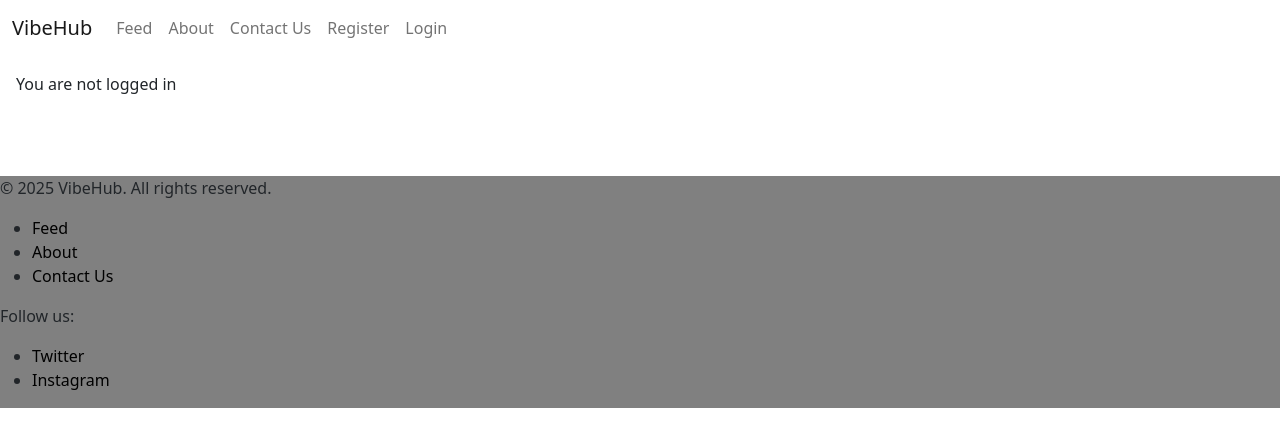
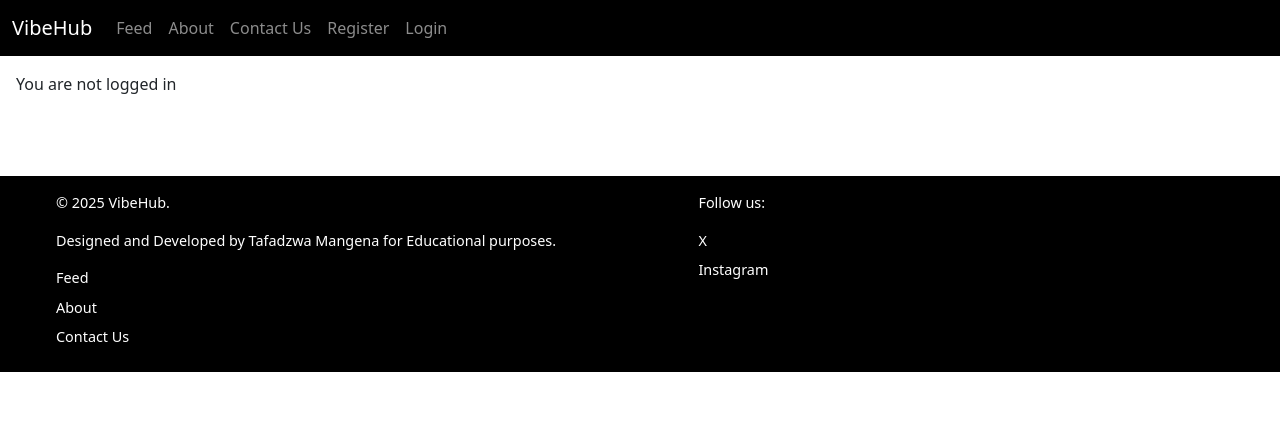
Before and after one commit to TafadzwaMangena/VibeHub, a Django app: page / in a window 1280 px wide. Shown: the top 447 px of the page. Run offline with Django 4.2, Linux system fonts and the light colour scheme; data that the repository does not hold is empty.

Commit message:
Update and style nav and footer

```diff
--- a/feed/templates/feed/index.html
+++ b/feed/templates/feed/index.html
@@ -104,7 +104,3 @@
 
 <!-- index.html content ends here -->
 {% endblock %}
-
-{% block copyright %}
-Designed and Developed by Tafadzwa Mangena
-{% endblock %}
--- a/static/css/style.css
+++ b/static/css/style.css
@@ -1,12 +1,21 @@
 
-/*------------------------nav-----------------------------------*/
+/*------------------------header-----------------------------------*/
 a {
     text-decoration: none;
     color: black;
 }
 
 .navbar {
-    background-color: gray;
+    color: #ffffff;
+}
+
+.navbar-brand {
+    color: #ffffff;
+}
+
+header {
+    background-color: #000000;
+    color: #ffffff;
 }
 
 /*--------------------------main--------------------------------*/
@@ -14,5 +23,45 @@ a {
 
 /*-------------------------footer-------------------------------*/
 footer {
-    background-color: gray;
+    background-color: #000000;
+    padding: 1rem;
+    font-size: 0.9rem;
 }
+
+.footer-container {
+    display: flex;
+    justify-content: space-between;
+    align-items: flex-start;
+    max-width: 1200px;
+    margin: 0 auto;
+    padding: 0 1rem;
+}
+
+.footer-left,
+.footer-right {
+    width: 45%;
+    color: #ffffff;
+}
+
+footer ul {
+    list-style: none;
+    padding: 0;
+    margin: 0;
+}
+
+footer ul li {
+    margin-bottom: 0.5rem;
+}
+
+footer a {
+    text-decoration: none;
+    color: #ffffff;
+}
+
+footer a:hover {
+    text-decoration: underline;
+}
+
+footer .footer-left p {
+    color: #ffffff;
+}
--- a/templates/base.html
+++ b/templates/base.html
@@ -33,7 +33,7 @@
 
     <!-- Navigation -->
     <header>
-        <nav class="navbar navbar-expand-lg navbar-light bg-white">
+        <nav class="navbar navbar-expand-lg navbar-dark">
             <div class="container-fluid">
                 <a class="navbar-brand" href="{% url 'feed' %}"><span class="brand">VibeHub</span></a>
                 <button class="navbar-toggler" type="button" data-bs-toggle="collapse" data-bs-target="#navbarText"
@@ -97,7 +97,8 @@
     <footer>
         <div class="footer-container">
             <div class="footer-left">
-                <p>&copy; {{ 2025 }} VibeHub. All rights reserved.</p>
+                <p>&copy; {{ 2025 }} VibeHub.</p>
+                <p>Designed and Developed by Tafadzwa Mangena for Educational purposes.</p>
                 <nav>
                     <ul>
                         <li><a href="{% url 'feed' %}">Feed</a></li>
@@ -109,7 +110,7 @@
             <div class="footer-right">
                 <p>Follow us:</p>
                 <ul>
-                    <li><a href="https://x.com/" aria-label="X">Twitter</a></li>
+                    <li><a href="https://x.com/" aria-label="X">X</a></li>
                     <li><a href="https://www.instagram.com/" aria-label="Instagram">Instagram</a></li>
             </div>
         </div>
```
Also changed, not shown: static/js/script.js (added), 1 other file.
